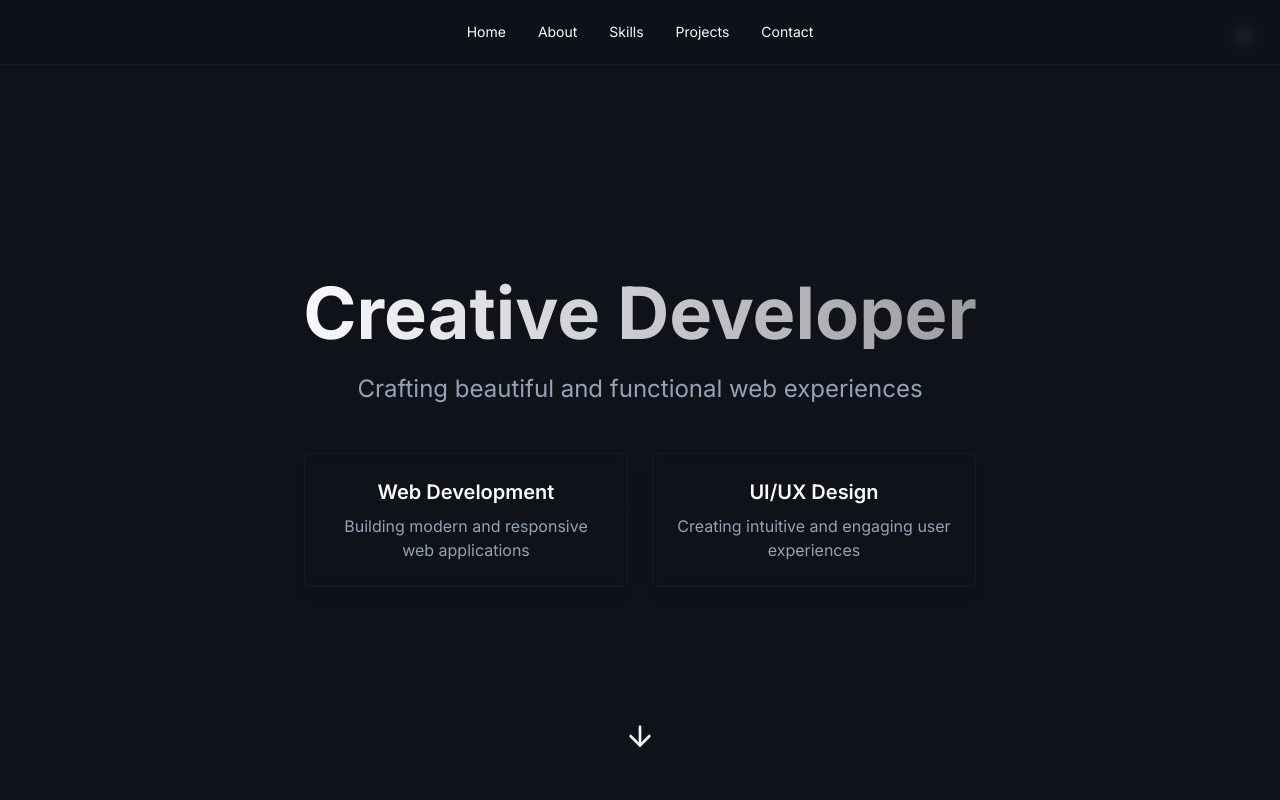
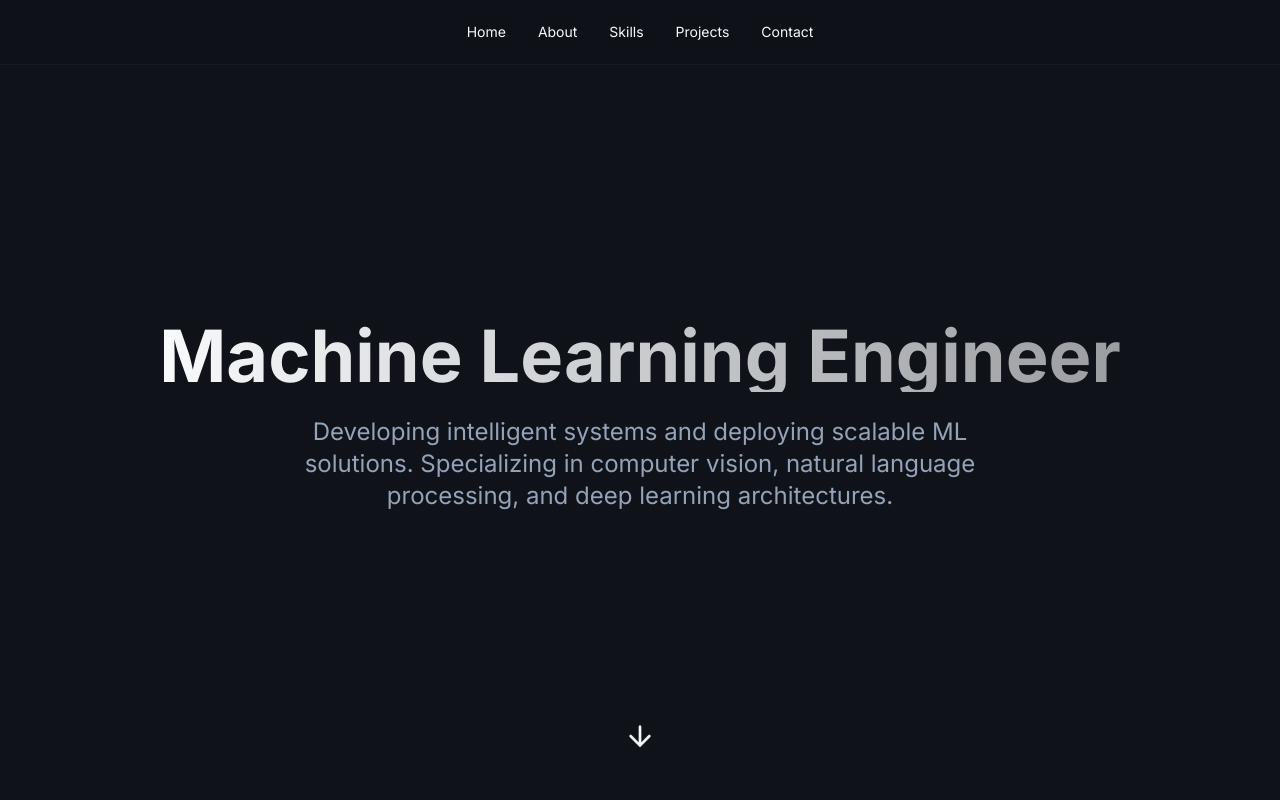
Before and after one commit to DmitryGLHF/dmitryglhf.github.io, a React (Vite) app: page / in a window 1280 px wide. Shown: the top 800 px of the page. Built offline with nearby package versions, Linux system fonts and the light colour scheme.

Commit message:
Remove Theme Toggle and Update Text
This commit removes the theme toggle button from the HeroSection and updates the text to reflect a machine learning engineer profile instead of a creative developer.
[skip gpt_engineer]

```diff
--- a/src/components/sections/HeroSection.tsx
+++ b/src/components/sections/HeroSection.tsx
@@ -1,12 +1,7 @@
 import { motion } from "framer-motion";
 import { ArrowDown } from "lucide-react";
-import { useTheme } from "next-themes";
-import { Button } from "@/components/ui/button";
-import { Moon, Sun } from "lucide-react";
 
 export const HeroSection = () => {
-  const { theme, setTheme } = useTheme();
-
   const scrollToSection = (sectionId: string) => {
     const element = document.getElementById(sectionId);
     element?.scrollIntoView({ behavior: 'smooth' });
@@ -14,20 +9,6 @@ export const HeroSection = () => {
 
   return (
     <section id="hero" className="min-h-screen flex flex-col items-center justify-center px-4 pt-16 relative bg-gradient-to-b from-background via-background/80 to-background">
-      {/* Theme Toggle Button */}
-      <Button
-        variant="outline"
-        size="icon"
-        className="fixed top-4 right-4 rounded-full"
-        onClick={() => setTheme(theme === 'dark' ? 'light' : 'dark')}
-      >
-        {theme === 'dark' ? (
-          <Sun className="h-5 w-5" />
-        ) : (
-          <Moon className="h-5 w-5" />
-        )}
-      </Button>
-
       <motion.div
         initial={{ opacity: 0, y: 20 }}
         animate={{ opacity: 1, y: 0 }}
@@ -35,29 +16,11 @@ export const HeroSection = () => {
         className="text-center"
       >
         <h1 className="text-5xl md:text-7xl font-bold mb-6 gradient-text">
-          Creative Developer
+          Machine Learning Engineer
         </h1>
-        <p className="text-xl md:text-2xl text-muted-foreground mb-8">
-          Crafting beautiful and functional web experiences
+        <p className="text-xl md:text-2xl text-muted-foreground mb-8 max-w-2xl mx-auto">
+          Developing intelligent systems and deploying scalable ML solutions. Specializing in computer vision, natural language processing, and deep learning architectures.
         </p>
-
-        <div className="flex flex-col md:flex-row gap-6 justify-center items-center mt-12 max-w-2xl mx-auto">
-          <motion.div
-            whileHover={{ scale: 1.05 }}
-            className="w-full md:w-1/2 p-6 bg-card/50 rounded-lg backdrop-blur-sm border border-border/50 shadow-lg"
-          >
-            <h3 className="text-xl font-semibold mb-2">Web Development</h3>
-            <p className="text-muted-foreground">Building modern and responsive web applications</p>
-          </motion.div>
-
-          <motion.div
-            whileHover={{ scale: 1.05 }}
-            className="w-full md:w-1/2 p-6 bg-card/50 rounded-lg backdrop-blur-sm border border-border/50 shadow-lg"
-          >
-            <h3 className="text-xl font-semibold mb-2">UI/UX Design</h3>
-            <p className="text-muted-foreground">Creating intuitive and engaging user experiences</p>
-          </motion.div>
-        </div>
       </motion.div>
 
       <motion.button
```
